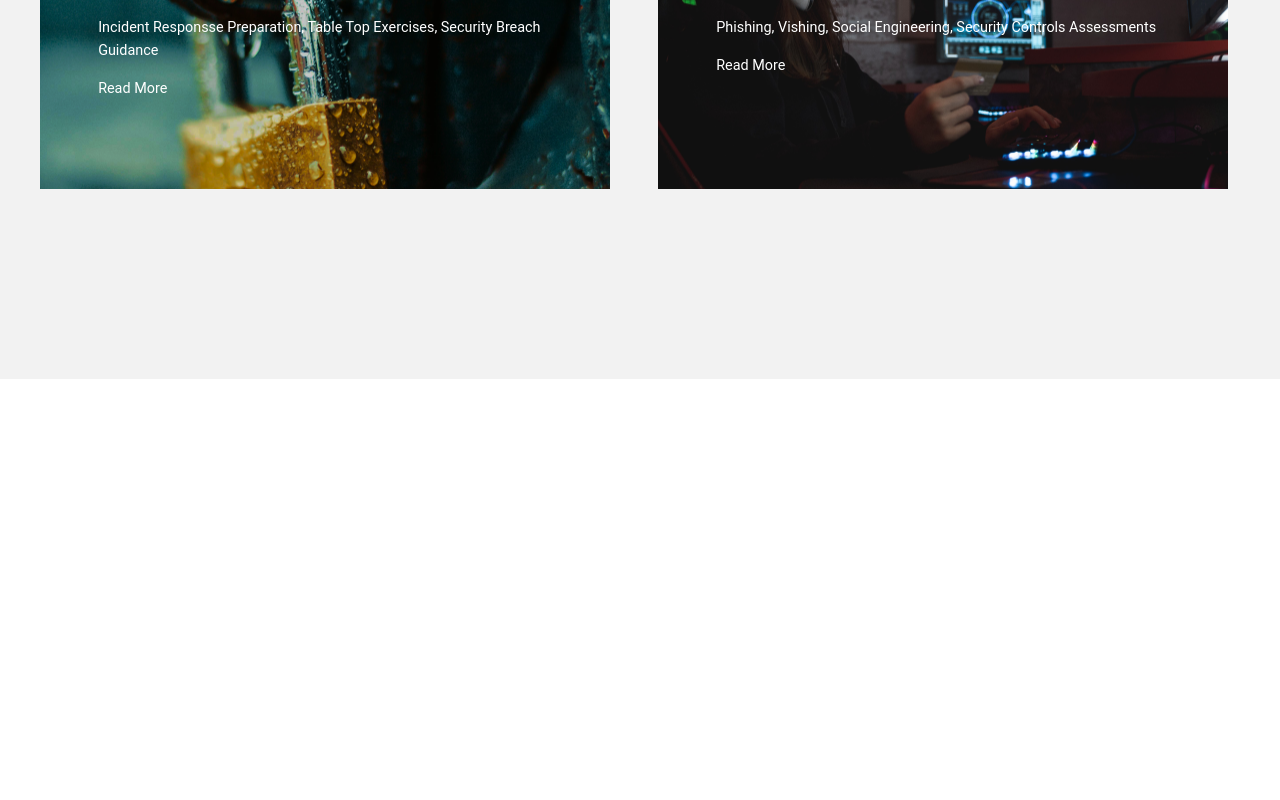
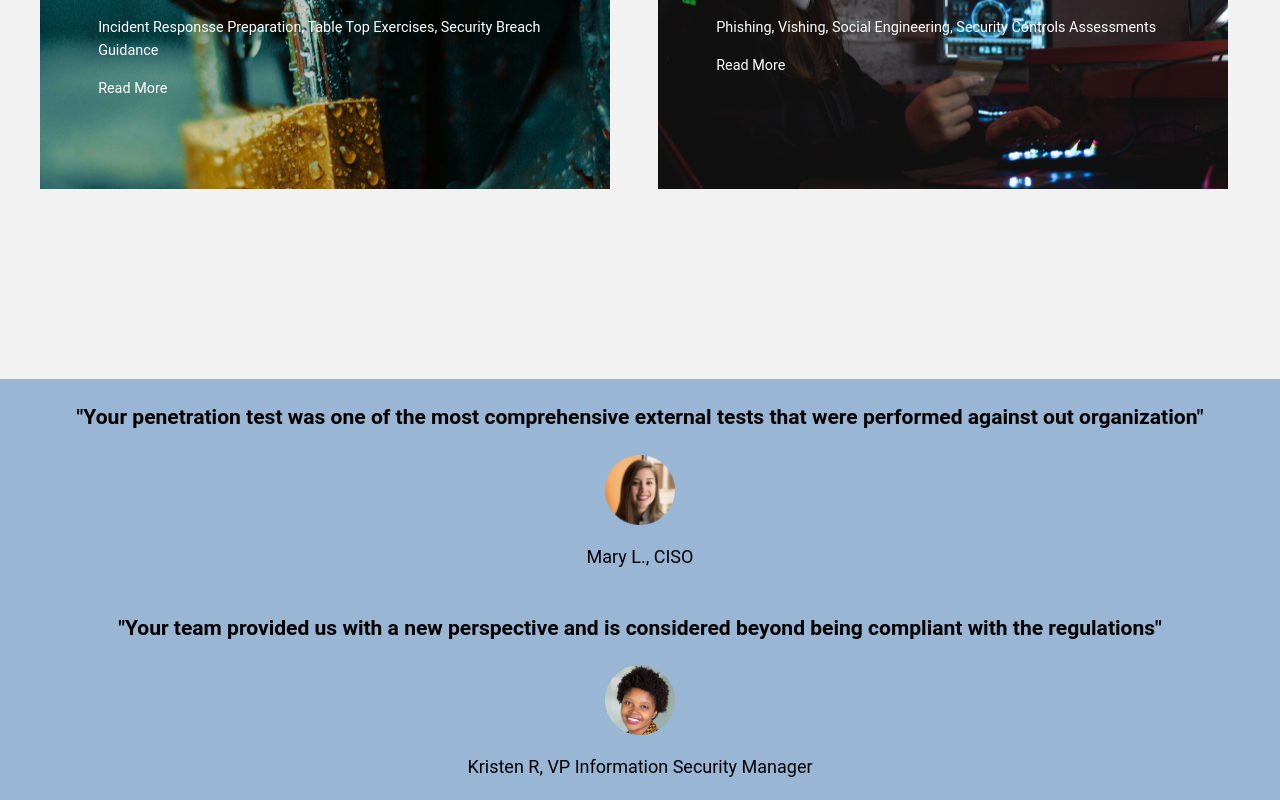
Before and after one commit to Johnny-Blaze666/IS601FallGroupFinal, a Next.js app in the folder alpha-corsi-website/: page / in a window 1280 px wide. Shown: the part 3061-3861 px from the top of the page. Before the commit the page ends 3440 px from the top, so only its background shows below. Built offline with nearby package versions, Linux system fonts and the light colour scheme.

Commit message:
Add testimonials

```diff
--- a/alpha-corsi-website/pages/index.js
+++ b/alpha-corsi-website/pages/index.js
@@ -123,6 +123,25 @@ export default function Home({ allPostsData }) {
           </div>
         </div>
 
+            <div className={utilStyles.testimonials}>
+                <div className={utilStyles.testimonial}>
+                    <h3>
+                        "Your penetration test was one of the most comprehensive external tests that were performed
+                        against out organization"
+                    </h3>
+                    <Image src="/images/people/maryL.png" alt="Mary L photo" width={70} height={70} objectFit='contain' />
+                    <p>Mary L., CISO</p>
+                </div>
+
+                <div className={utilStyles.testimonial}>
+                    <h3>
+                        "Your team provided us with a new perspective and is considered beyond being compliant with the regulations"
+                    </h3>
+                    <Image src="/images/people/kristenR.png" alt="Kristen R photo" width={70} height={70} objectFit='contain' />
+                    <p>Kristen R, VP Information Security Manager</p>
+                </div>
+            </div>
+
         </div>
       </Layout>
   );
--- a/alpha-corsi-website/styles/utils.module.css
+++ b/alpha-corsi-website/styles/utils.module.css
@@ -253,6 +253,16 @@
   font-size: 250%;
 }
 
+.testimonials {
+  background-color: #99B6D4;
+}
+
+.testimonial {
+  display: flex;
+  flex-direction: column;
+  align-items: center;
+}
+
 
 
 .heading2Xl {
```
Also changed, not shown: alpha-corsi-website/public/images/people/kristenR.png (added), alpha-corsi-website/public/images/people/maryL.png (added). Lines whose indentation alone changed are shown as unchanged.
